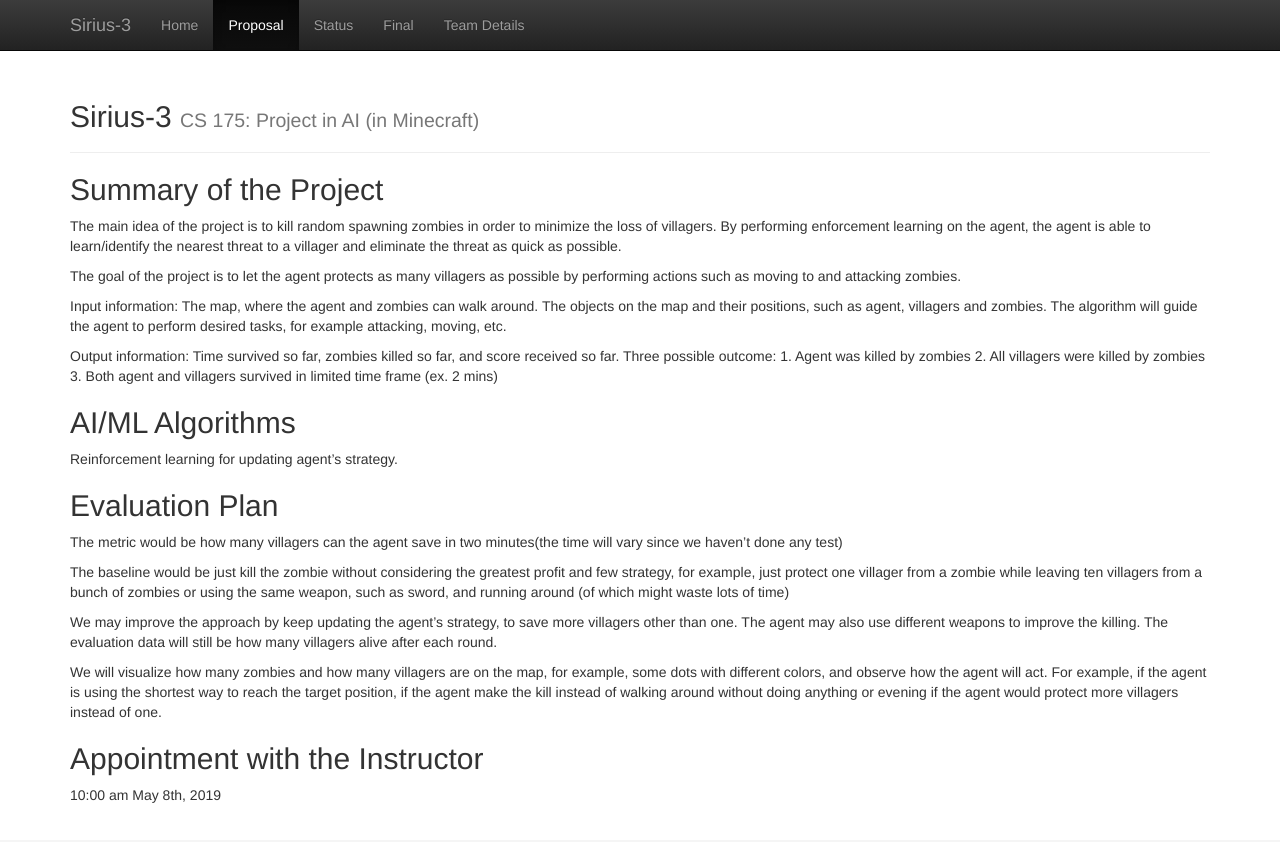
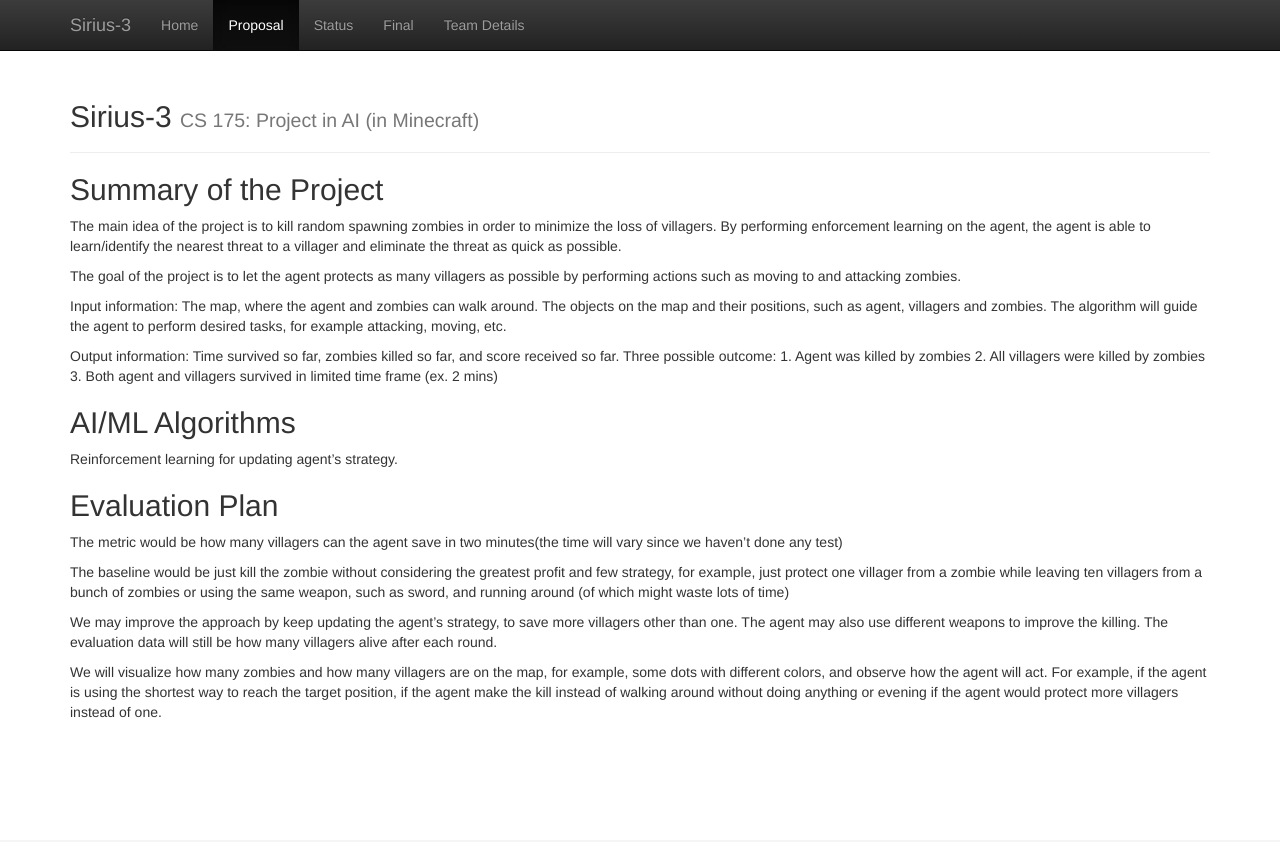
Before and after one commit to jiacheh4/Sirius-3, a Jekyll site: the page built from docs/proposal.md, in a window 1280 px wide. Shown: the top 842 px of the page. Built offline with Jekyll 4.4.1, drawn with Linux system fonts in a browser that asks for light colours.

Commit message:
Update proposal.md

```diff
--- a/docs/proposal.md
+++ b/docs/proposal.md
@@ -30,8 +30,3 @@ The baseline would be just kill the zombie without considering the greatest prof
 We may improve the approach by keep updating the agent’s strategy, to save more villagers other than one. The agent may also use different weapons to improve the killing. The evaluation data will still be how many villagers alive after each round.
 
 We will visualize how many zombies and how many villagers are on the map, for example, some dots with different colors, and observe how the agent will act. For example, if the agent is using the shortest way to reach the target position, if the agent make the kill instead of walking around without doing anything or evening if the agent would protect more villagers instead of one.
-
-## Appointment with the Instructor
-
-10:00 am
-May 8th, 2019
```
